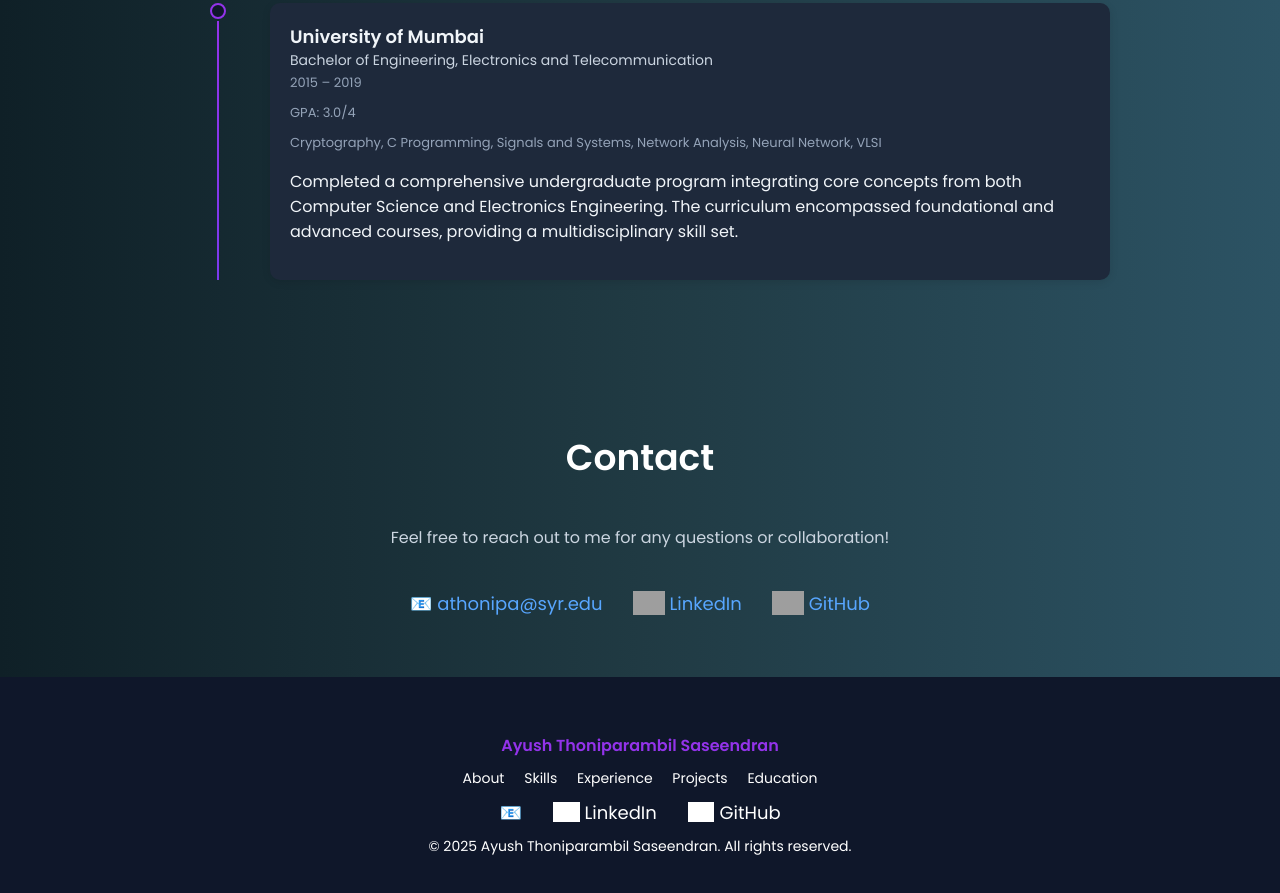
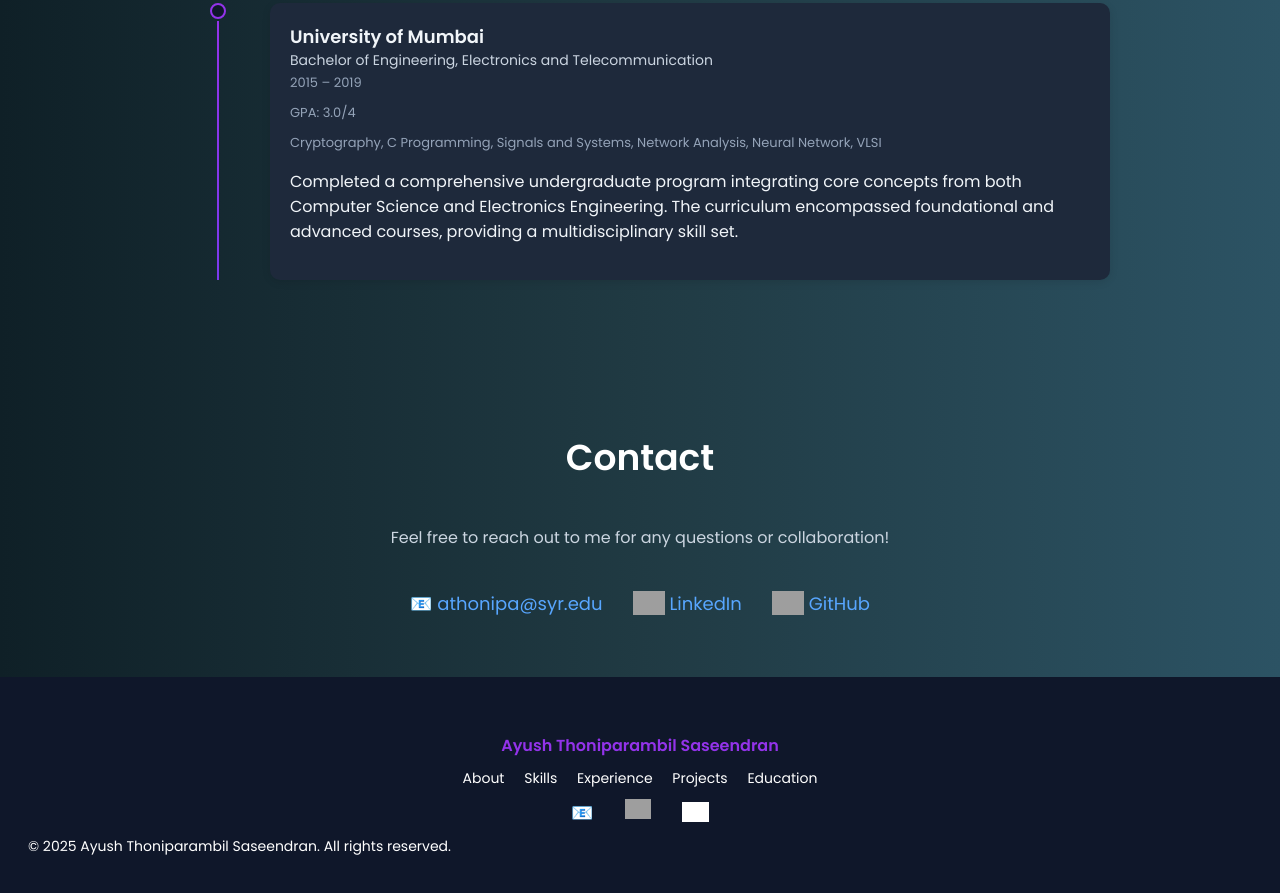
Before and after one commit to ayushsaseendran/ayushsaseendran.github.io, a plain HTML site: page index.html in a window 1280 px wide. Shown: the part 4353-5246 px from the top of the page. Drawn offline with Linux system fonts and the light colour scheme; grey boxes are pictures that could not be loaded.

Commit message:
Update index.html

```diff
--- a/index.html
+++ b/index.html
@@ -251,11 +251,11 @@
   </div>
   <div style="margin-top: 10px; font-size: 18px; display: flex; justify-content: center; gap: 15px; align-items: center;">
     <a href="mailto:athonipa@syr.edu" style="color: white;">📧</a>
-    <a href="https://www.linkedin.com/in/ayushsaseendran" target="_blank" style="color: white; display: flex; align-items: center; gap: 5px;">
-      <img src="https://cdn.jsdelivr.net/gh/devicons/devicon/icons/linkedin/linkedin-original.svg" alt="LinkedIn" style="height: 20px; filter: brightness(0) invert(1);"> LinkedIn
+    <a href="https://www.linkedin.com/in/ayushsaseendran" target="_blank" display: flex; align-items: center; gap: 5px;">
+      <img src="https://cdn.jsdelivr.net/gh/devicons/devicon/icons/linkedin/linkedin-original.svg" alt="LinkedIn" style="height: 20px;"
     </a>
     <a href="https://github.com/AyushSaseendran" target="_blank" style="color: white; display: flex; align-items: center; gap: 5px;">
-      <img src="https://cdn.jsdelivr.net/gh/devicons/devicon/icons/github/github-original.svg" alt="GitHub" style="height: 20px; filter: brightness(0) invert(1);"> GitHub
+      <img src="https://cdn.jsdelivr.net/gh/devicons/devicon/icons/github/github-original.svg" alt="GitHub" style="height: 20px; filter: brightness(0) invert(1);"
     </a>
   </div>
   <p style="margin-top: 10px; color: white;">© 2025 Ayush Thoniparambil Saseendran. All rights reserved.</p>
```
